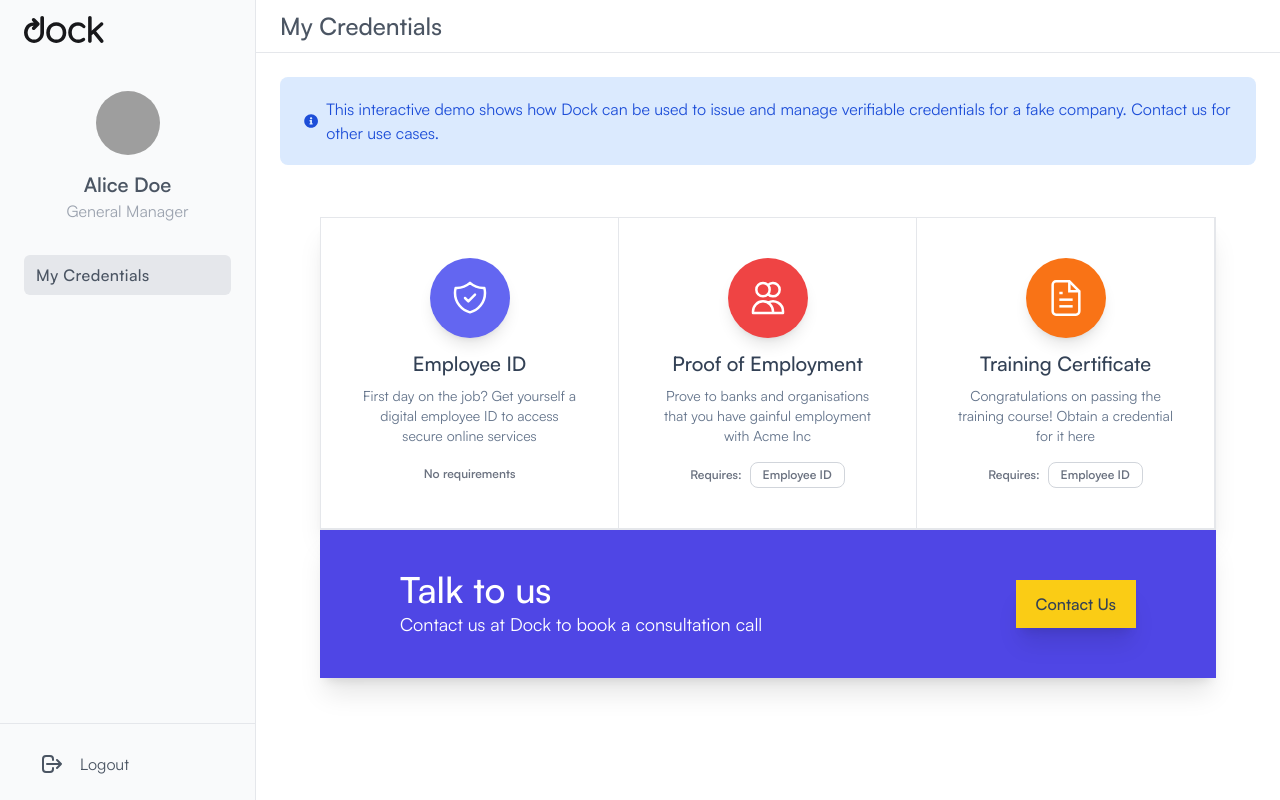
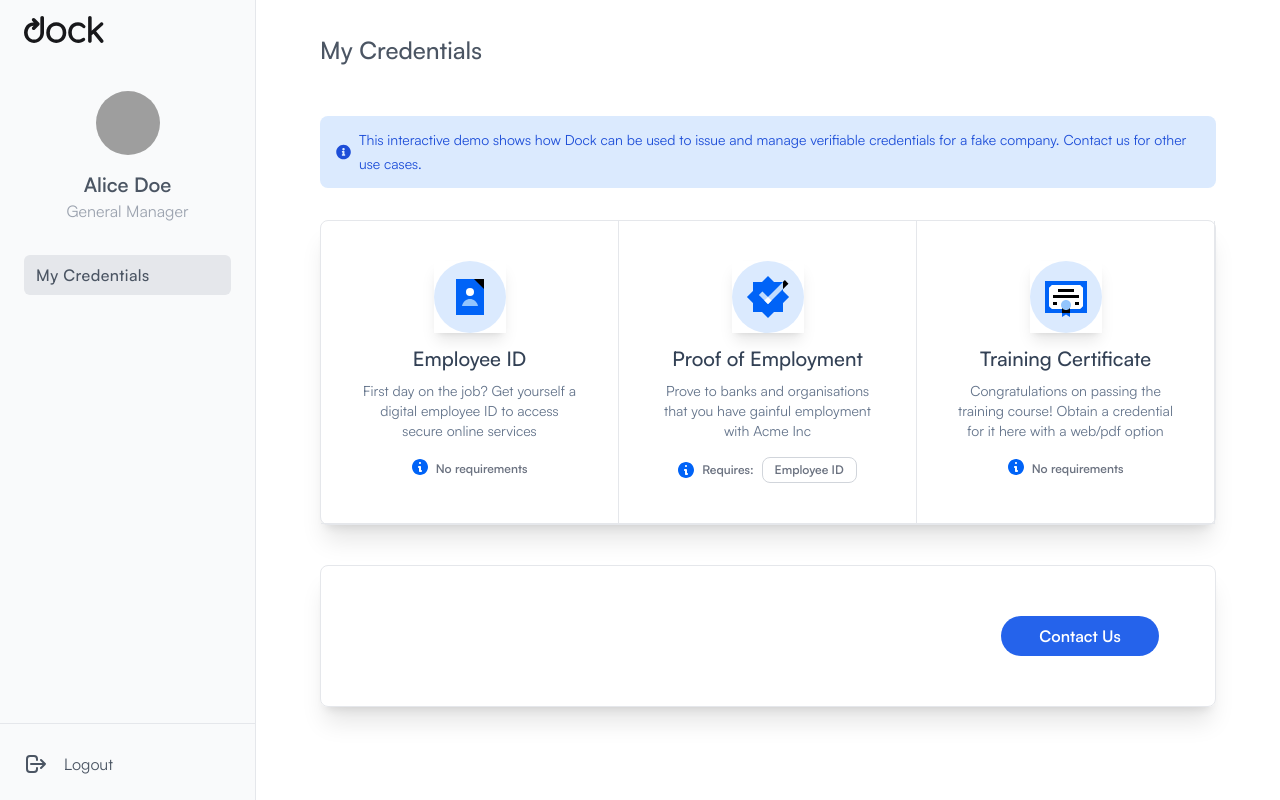
Before and after one commit to docknetwork/demo, a Next.js app: page /dashboard in a window 1280 px wide. Built offline with nearby package versions, Linux system fonts and the light colour scheme; grey boxes are pictures that could not be loaded.

Commit message:
style adjustments, training cert
Signed-off-by: Samuel Hellawell <sshellawell@gmail.com>

```diff
--- a/components/info-alert.js
+++ b/components/info-alert.js
@@ -3,8 +3,9 @@ import React from 'react';
 export default function InfoAlert({ children }) {
   return (
     <div
-      className="bg-blue-100 rounded-lg py-5 px-6 mb-3 text-base text-blue-700 inline-flex items-center w-full"
-      role="alert">
+      className="bg-blue-100 rounded-lg py-3 px-4 mb-3 text-base text-blue-700 inline-flex items-center w-full"
+      role="alert"
+      >
       <svg
         aria-hidden="true"
         focusable="false"
--- a/components/layout.js
+++ b/components/layout.js
@@ -57,7 +57,7 @@ export default function Layout({ title = 'Employee Portal', children }) {
 
         <div className="px-6 -mx-6 pt-4 flex justify-between items-center border-t">
           <a
-            className="px-4 py-3 flex items-center space-x-4 rounded-md text-gray-600 group"
+            className="py-3 flex items-center space-x-4 rounded-md text-gray-600 group"
             href="/">
             <svg
               xmlns="http://www.w3.org/2000/svg"
@@ -77,26 +77,11 @@ export default function Layout({ title = 'Employee Portal', children }) {
         </div>
       </aside>
       <div className="ml-auto mb-6 lg:w-[75%] xl:w-[80%] 2xl:w-[85%]">
-        <div className="sticky z-10 top-0 h-13 border-b bg-white lg:py-2.5">
+        <div className="sticky z-10 top-0 h-13 bg-white lg:py-2.5 px-3 md:lg:xl:px-10">
           <div className="px-6 flex items-center justify-between space-x-4 2xl:container">
-            <h5 hidden className="text-2xl text-gray-600 font-medium lg:block">
+            <h5 hidden className="text-2xl text-gray-600 font-medium lg:block pt-6 pb-4">
               {title}
             </h5>
-            <button className="w-12 h-13 -mr-2 border-r lg:hidden">
-              <svg
-                xmlns="http://www.w3.org/2000/svg"
-                className="h-6 w-6 my-auto"
-                fill="none"
-                viewBox="0 0 24 24"
-                stroke="currentColor">
-                <path
-                  strokeLinecap="round"
-                  strokeLinejoin="round"
-                  strokeWidth="2"
-                  d="M4 6h16M4 12h16M4 18h16"
-                />
-              </svg>
-            </button>
             <div className="flex space-x-4"></div>
           </div>
         </div>
--- a/components/obtain-flow.js
+++ b/components/obtain-flow.js
@@ -36,10 +36,11 @@ export default function ObtainFlow({ step, setStep, credentialSteps }) {
 
   return (
     <Layout title="Get your credential">
-      <InfoAlert>
-        On this page you can obtain a an Employee ID credential which can then be used to present as
-        a proof for portal services.
-      </InfoAlert>
+      <div className="px-3 md:lg:xl:px-10">
+        <InfoAlert>
+          On this page you can obtain a credential which can then be used to present as a proof for portal services.
+        </InfoAlert>
+      </div>
 
       {currentStep && (
         <FlowStep {...currentStep} onClick={currentStep.onClick || (currentStep.nextBtn ? handleNextStep : undefined)} />
--- a/components/obtain-qr.js
+++ b/components/obtain-qr.js
@@ -7,11 +7,11 @@ export default function ObtainQRDisplay({ value }) {
       <div style={{ background: 'white', padding: '16px' }}>
         <QRCode value={value} />
       </div>
-      {/* <div className="mt-6 md:mt-6 w-full flex justify-center md:hidden">
+      <div className="mt-6 md:mt-6 w-full flex justify-center md:hidden">
         <a href={value} className="block px-6 bg-blue-600 mt-5 py-3 rounded-full hover:bg-blue-700 hover:-translate-y-1 transition-all duration-250 text-white font-semibold mb-2 text-xl">
           Open Deep Link
         </a>
-      </div> */}
+      </div>
     </div>
   ) : (
     <div className="flex justify-center items-center flex-col">
--- a/components/require-proof-obtain.js
+++ b/components/require-proof-obtain.js
@@ -31,9 +31,7 @@ export default function RequireProofObtain({ onPresentedProof }) {
   }, [proofRequest]);
 
   function getQRURL(request) {
-    const url = `dockwallet://proof-request?url=${encodeURIComponent(request.response_url)}&nonce=${encodeURIComponent(request.nonce)}`;
-    console.log('request.response_url', request.response_url, request.nonce);
-    return url;
+    return `dockwallet://proof-request?url=${encodeURIComponent(request.response_url)}&nonce=${encodeURIComponent(request.nonce)}`;
   }
 
   return proofRequest ? (
--- /dev/null
+++ b/pages/api/get-certificate.js
@@ -0,0 +1,47 @@
+import axios from 'axios';
+
+const axiosHeaders = {
+  headers: {
+    'DOCK-API-TOKEN': process.env.DOCK_API_TOKEN,
+  },
+};
+
+const baseUrl = process.env.DOCK_API_URL;
+const issuerDID = process.env.DOCK_API_DID;
+
+export default async (req, res) => {
+  if (req.method !== 'POST' && req.method !== 'GET') {
+    res.status(400).json({});
+    return;
+  }
+
+  try {
+    const result = await axios.post(
+      `${baseUrl}/credentials`,
+      {
+        anchor: false,
+        persist: true,
+        password: 'dock',
+        credential: {
+          name: 'Web Training Certificate',
+          type: ['VerifiableCredential', 'WebTrainingCertificate'],
+          issuer: {
+            id: issuerDID,
+            name: '3rd Party Company',
+          },
+          subject: {
+            name: 'Alice Doe',
+            email: 'alice@dock.io',
+            course: 'The Best Web Training',
+          },
+        },
+      },
+      axiosHeaders
+    );
+
+    res.redirect(307, `${result.data.id}?p=${Buffer.from('dock').toString('base64')}`);
+  } catch (e) {
+    console.error(e);
+    res.status(400).json({ error: e.message });
+  }
+};
--- a/pages/dashboard.js
+++ b/pages/dashboard.js
@@ -11,19 +11,18 @@ const credentialOffers = [
     description:
       'First day on the job? Get yourself a digital employee ID to access secure online services',
     icon: (
-      <span className="p-5 rounded-full bg-indigo-500 text-white shadow-lg">
+      <span className="text-white shadow-lg">
         <svg
-          xmlns="http://www.w3.org/2000/svg"
-          className="h-10 w-10"
+          width="72"
+          height="72"
+          viewBox="0 0 72 72"
           fill="none"
-          viewBox="0 0 24 24"
-          stroke="currentColor"
-          strokeWidth="1.5">
-          <path
-            strokeLinecap="round"
-            strokeLinejoin="round"
-            d="M9 12l2 2 4-4m5.618-4.016A11.955 11.955 0 0112 2.944a11.955 11.955 0 01-8.618 3.04A12.02 12.02 0 003 9c0 5.591 3.824 10.29 9 11.622 5.176-1.332 9-6.03 9-11.622 0-1.042-.133-2.052-.382-3.016z"
-          />
+          xmlns="http://www.w3.org/2000/svg">
+          <rect width="72" height="72" rx="36" fill="#DBEAFE" />
+          <path d="M49.9987 54H22.0012V18H49.9987V54Z" fill="#0063F7" />
+          <circle r="4" transform="matrix(-1 0 0 1 36 31)" fill="white" />
+          <path d="M28 45H44C41.8746 35.6205 29.9428 35.7129 28 45Z" fill="#93C5FD" />
+          <path d="M50 28L40 18H50V28Z" fill="black" />
         </svg>
       </span>
     ),
@@ -34,18 +33,30 @@ const credentialOffers = [
     title: 'Proof of Employment',
     description: 'Prove to banks and organisations that you have gainful employment with Acme Inc',
     icon: (
-      <span className="p-5 rounded-full bg-red-500 text-white shadow-lg">
+      <span className="text-white shadow-lg">
         <svg
-          xmlns="http://www.w3.org/2000/svg"
-          className="h-10 w-10"
+          width="72"
+          height="72"
+          viewBox="0 0 72 72"
           fill="none"
-          viewBox="0 0 24 24"
-          stroke="currentColor"
-          strokeWidth="1.5">
+          xmlns="http://www.w3.org/2000/svg">
+          <rect width="72" height="72" rx="36" fill="#DBEAFE" />
           <path
-            strokeLinecap="round"
-            strokeLinejoin="round"
-            d="M12 4.354a4 4 0 110 5.292M15 21H3v-1a6 6 0 0112 0v1zm0 0h6v-1a6 6 0 00-9-5.197M13 7a4 4 0 11-8 0 4 4 0 018 0z"
+            d="M52.8906 19.1172L56.4258 22.6523L36 43.0742L32.4648 39.5391L52.8906 19.1172Z"
+            fill="black"
+          />
+          <path d="M51 21V51H21V21H51Z" fill="#0063F7" />
+          <path d="M36 14.9375L57.0625 36L36 57.0625L14.9375 36L36 14.9375Z" fill="#0063F7" />
+          <path d="M51 21L32.4648 39.5391L36 43.0781L51 28V21Z" fill="#BFDBFE" />
+          <path
+            d="M26.8555 33.9297L30.3906 30.3945L39.5352 39.5391L36 43.0781L26.8555 33.9297Z"
+            fill="#BFDBFE"
+          />
+          <path
+            fillRule="evenodd"
+            clipRule="evenodd"
+            d="M36 43.0783L39.5352 39.5392L36.0004 36.0044L32.4648 39.5392L36 43.0783Z"
+            fill="white"
           />
         </svg>
       </span>
@@ -55,25 +66,36 @@ const credentialOffers = [
   {
     slug: 'training-certificate',
     title: 'Training Certificate',
-    description: 'Congratulations on passing the training course! Obtain a credential for it here',
+    description:
+      'Congratulations on passing the training course! Obtain a credential for it here with a web/pdf option',
     icon: (
-      <span className="p-5 rounded-full bg-orange-500 text-white shadow-lg">
+      <span className="text-white shadow-lg">
         <svg
-          xmlns="http://www.w3.org/2000/svg"
-          className="h-10 w-10"
+          width="72"
+          height="72"
+          viewBox="0 0 72 72"
           fill="none"
-          viewBox="0 0 24 24"
-          stroke="currentColor"
-          strokeWidth="1.5">
-          <path d="M14 2H6a2 2 0 0 0-2 2v16a2 2 0 0 0 2 2h12a2 2 0 0 0 2-2V8z"></path>
-          <polyline points="14 2 14 8 20 8"></polyline>
-          <line x1="16" y1="13" x2="8" y2="13"></line>
-          <line x1="16" y1="17" x2="8" y2="17"></line>
-          <polyline points="10 9 9 9 8 9"></polyline>
+          xmlns="http://www.w3.org/2000/svg">
+          <rect width="72" height="72" rx="36" fill="#DBEAFE" />
+          <path d="M15 20V52H57V20H15Z" fill="#0063F7" />
+          <path d="M40 43H32V56L36.0001 53.5715L40 56V43Z" fill="#0063F7" />
+          <path
+            d="M19 26.7692V45.2308C20.1069 46.3126 20.7264 46.9182 21.8333 48H50.1667C51.2736 46.9182 51.8931 46.3126 53 45.2308V26.7692C51.8931 25.6874 51.2736 25.0818 50.1667 24H21.8333C20.7264 25.0818 20.1069 25.6874 19 26.7692Z"
+            fill="white"
+          />
+          <path d="M44 28H28V31H44V28Z" fill="black" />
+          <path d="M49 34H23V37H49V34Z" fill="black" />
+          <path d="M27 41H23V44H27V41Z" fill="black" />
+          <path d="M49 41H45V44H49V41Z" fill="black" />
+          <path d="M40 43H32V52H40V43Z" fill="black" />
+          <path
+            d="M36 49.064C38.7614 49.064 41 46.8254 41 44.064C41 41.3025 38.7614 39.064 36 39.064C33.2386 39.064 31 41.3025 31 44.064C31 46.8254 33.2386 49.064 36 49.064Z"
+            fill="#93C5FD"
+          />
         </svg>
       </span>
     ),
-    requires: ['Employee ID'],
+    requires: [],
   },
 ];
 
@@ -85,8 +107,8 @@ function CredentialSelector() {
   }
 
   return (
-    <div className="px-3 md:lg:xl:px-10 py-10 bg-opacity-10">
-      <div className="grid grid-cols-1 md:lg:xl:grid-cols-3 group bg-white shadow-xl border ">
+    <div className="px-3 md:lg:xl:px-10 py-5 bg-opacity-10">
+      <div className="grid grid-cols-1 md:lg:xl:grid-cols-3 group bg-white shadow-xl border rounded-lg">
         {credentialOffers.map((offer) => (
           <div
             key={offer.slug}
@@ -96,6 +118,20 @@ function CredentialSelector() {
             <p className="text-xl font-medium text-slate-700 mt-3">{offer.title}</p>
             <p className="mt-2 text-sm text-slate-500">{offer.description}</p>
             <div className="flex flex-wrap justify-center items-center space-x-2 mt-4">
+              <svg
+                width="16"
+                height="16"
+                viewBox="0 0 16 16"
+                fill="none"
+                xmlns="http://www.w3.org/2000/svg">
+                <path
+                  fillRule="evenodd"
+                  clipRule="evenodd"
+                  d="M16 8C16 12.4183 12.4183 16 8 16C3.58172 16 0 12.4183 0 8C0 3.58172 3.58172 0 8 0C12.4183 0 16 3.58172 16 8ZM9 4C9 4.55228 8.55228 5 8 5C7.44772 5 7 4.55228 7 4C7 3.44772 7.44772 3 8 3C8.55228 3 9 3.44772 9 4ZM7 7C6.44772 7 6 7.44772 6 8C6 8.55229 6.44772 9 7 9V12C7 12.5523 7.44772 13 8 13H9C9.55228 13 10 12.5523 10 12C10 11.4477 9.55228 11 9 11V8C9 7.44772 8.55228 7 8 7H7Z"
+                  fill="#0063F7"
+                />
+              </svg>
+
               {offer.requires.length ? (
                 <>
                   <span className="text-gray-500 font-semibold text-xs">Requires:</span>
@@ -114,14 +150,16 @@ function CredentialSelector() {
           </div>
         ))}
       </div>
-
-      <div className="w-full   bg-indigo-600 shadow-xl py-10 px-20 flex justify-between items-center">
+      <div className="w-full shadow-xl border py-10 px-14 my-10 flex justify-between items-center rounded-lg">
         <p className=" text-white">
           {' '}
-          <span className="text-4xl font-medium">Talk to us</span> <br />
-          <span className="text-lg">Contact us at Dock to book a consultation call</span>
+          <span className="text-3xl font-medium">Talk to us</span> <br />
+          <span className="text-md">Contact us at Dock to book a consultation call</span>
         </p>
-        <button className="px-5 py-3  font-medium text-slate-700 shadow-xl  hover:bg-white duration-150  bg-yellow-400">
+        <button
+          type="submit"
+          style={{ width: '158px' }}
+          className="block bg-blue-600 mt-auto mb-auto py-2 rounded-full hover:bg-blue-700 hover:-translate-y-1 transition-all duration-250 text-white font-semibold">
           Contact Us
         </button>
       </div>
@@ -132,10 +170,12 @@ function CredentialSelector() {
 export default function Dashboard() {
   return (
     <Layout title="My Credentials">
-      <InfoAlert>
-        This interactive demo shows how Dock can be used to issue and manage verifiable credentials
-        for a fake company. Contact us for other use cases.
-      </InfoAlert>
+      <div className="px-3 md:lg:xl:px-10">
+        <InfoAlert>
+          This interactive demo shows how Dock can be used to issue and manage verifiable
+          credentials for a fake company. Contact us for other use cases.
+        </InfoAlert>
+      </div>
       <CredentialSelector />
     </Layout>
   );
--- /dev/null
+++ b/pages/obtain/training-certificate.js
@@ -0,0 +1,36 @@
+import React from 'react';
+import { useRouter } from 'next/router';
+
+import ObtainFlow from '../../components/obtain-flow';
+
+export default function ObtainProofOfEmployment() {
+  const router = useRouter();
+  const credentialSteps = [
+    {
+      title: 'Training Certificate',
+      description: (
+        <>
+          You have completed a training course for a 3rd party, and they have issued you an online
+          certificate. You can scan this certificate&apos;s QR code to import it into your wallet.
+          <br />
+          <br />
+          The password for this certificate is <strong>dock</strong>.
+          <br />
+          <br />
+          This demonstrates persistent credentials and templating in{' '}
+          <a href="https://certs.dock.io" target="_blank" rel="noreferrer">
+            Dock Certs
+          </a>
+          .
+        </>
+      ),
+      nextBtn: true,
+      btnText: 'View Certificate',
+      onClick: () => {
+        router.push('/api/get-certificate');
+      },
+    },
+  ];
+
+  return <ObtainFlow {...{ step: 0, credentialSteps }} />;
+}
--- a/styles/globals.css
+++ b/styles/globals.css
@@ -17,3 +17,7 @@ a {
   box-sizing: border-box;
   font-family: 'Satoshi-Variable';
 }
+
+.text-base {
+  font-size: 14px;
+}
```
Also changed, not shown: pages/index.js (+66 -71 lines), public/bg.jpg (added).
